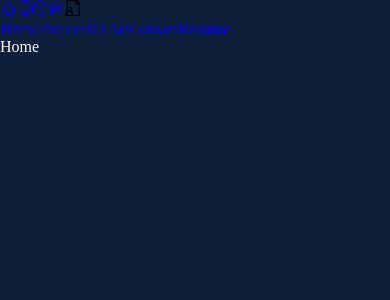
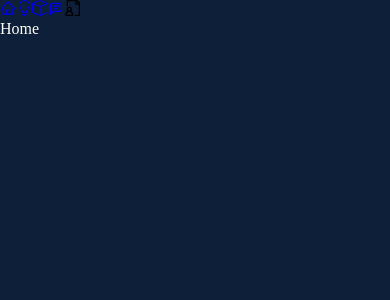
Before and after one commit to vaishnav/vaishnavsh, a React (Vite) app in the folder vaishnavsh/: page / in a window 390 px wide. Shown: the top 300 px of the page. Built offline with nearby package versions, Linux system fonts and the light colour scheme.

Commit message:
add basic responsive navbar

```diff
--- a/vaishnavsh/src/components/Navbar/Navbar.scss
+++ b/vaishnavsh/src/components/Navbar/Navbar.scss
@@ -0,0 +1,26 @@
+// desktop view
+.desktop-view{
+    display: flex;
+    padding: 0px 20px;
+
+    .home {
+        margin-right: auto !important;
+    }
+
+    .nav-element {
+        margin: 10px;
+    }
+}
+
+// mobile view
+@media all and (max-width:425px) {
+    .desktop-view{
+        display: none;
+    }
+}
+
+@media all and (min-width: 426px) {
+    .mobile-view{
+        display: none;
+    }
+}
--- a/vaishnavsh/src/components/Navbar/Navbar.tsx
+++ b/vaishnavsh/src/components/Navbar/Navbar.tsx
@@ -25,11 +25,11 @@ const Navbar = () => {
       </div>
 
       <div className='desktop-view'>
-        <Link to="/" onClick={() => setActiveNav('#')} className={activeNav === '#' ? 'active' : ''}>Home</Link>
-        <Link to="/project" onClick={() => setActiveNav('#project')} className={activeNav === '#project' ? 'active' : ''}>Project</Link>
-        <Link to="/gallery" onClick={() => setActiveNav('#gallery')} className={activeNav === '#gallery' ? 'active' : ''}>3D Art</Link>
-        <Link to="/contact" onClick={() => setActiveNav('#contact')} className={activeNav === '#contact' ? 'active' : ''}>Contact</Link>
-        <Link to="/resume" onClick={() => setActiveNav('#resume')} className={activeNav === '#resume' ? 'active' : ''}>Resume</Link>
+        <Link to="/" onClick={() => setActiveNav('#')} className={activeNav === '#' ? 'nav-element home active' : 'home nav-element'}>Home</Link>
+        <Link to="/project" onClick={() => setActiveNav('#project')} className={activeNav === '#project' ? 'nav-element active' : 'nav-element'}>Project</Link>
+        <Link to="/gallery" onClick={() => setActiveNav('#gallery')} className={activeNav === '#gallery' ? 'nav-element active' : 'nav-element'}>3D Art</Link>
+        <Link to="/contact" onClick={() => setActiveNav('#contact')} className={activeNav === '#contact' ? 'nav-element active' : 'nav-element'}>Contact</Link>
+        <Link to="/resume" onClick={() => setActiveNav('#resume')} className={activeNav === '#resume' ? 'nav-element active' : 'nav-element'}>Resume</Link>
       </div>
     </nav>
   )
--- a/vaishnavsh/src/index.scss
+++ b/vaishnavsh/src/index.scss
@@ -1,3 +1,5 @@
+$primary:#0E1F39;
+
 html,body
 {
     width: 100%;
@@ -5,7 +7,7 @@ html,body
     margin: 0px;
     padding: 0px;
     overflow-x: hidden;
-    background-color: #0E1F39;
+    background-color: $primary;
     color: white;
 }
 
```
